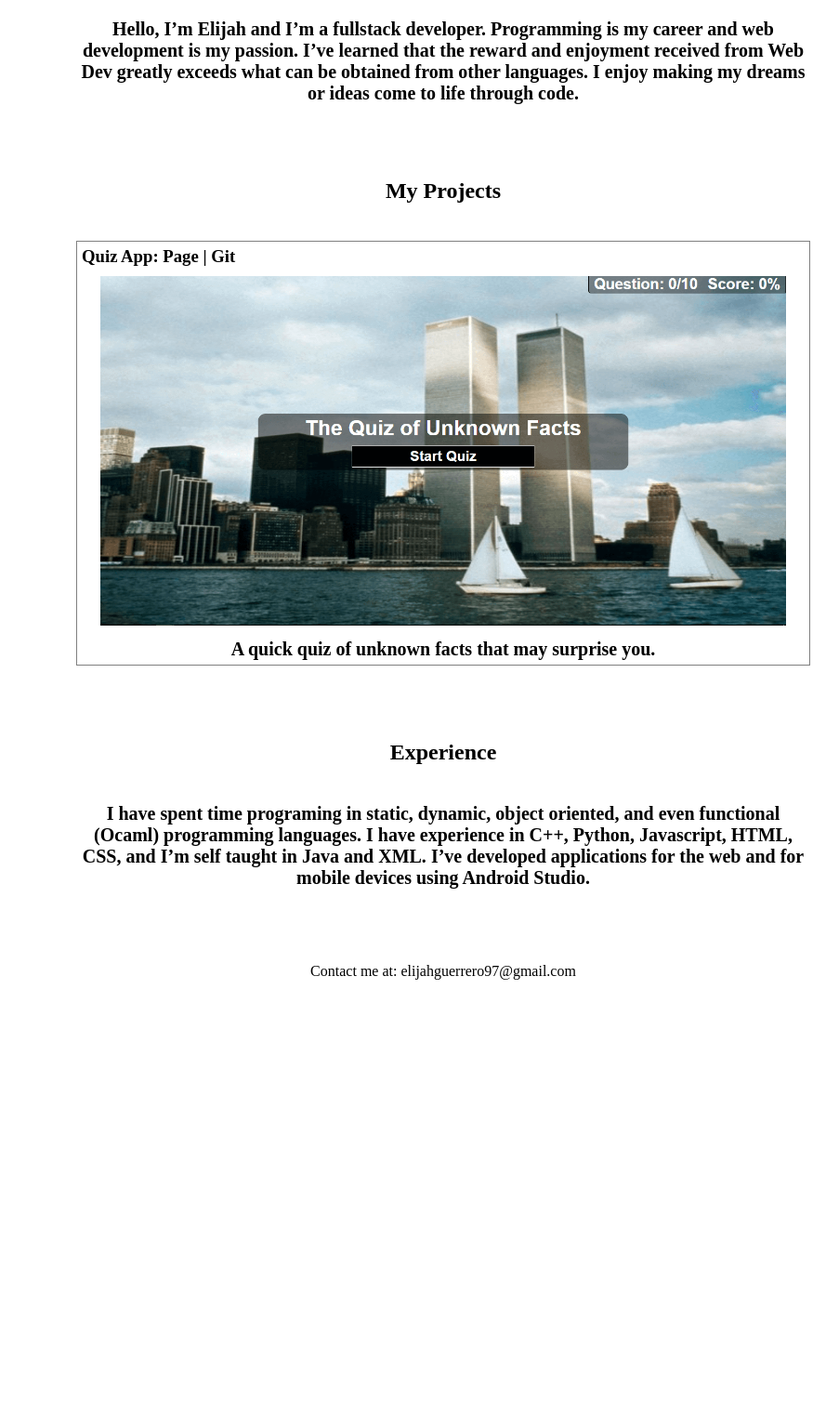
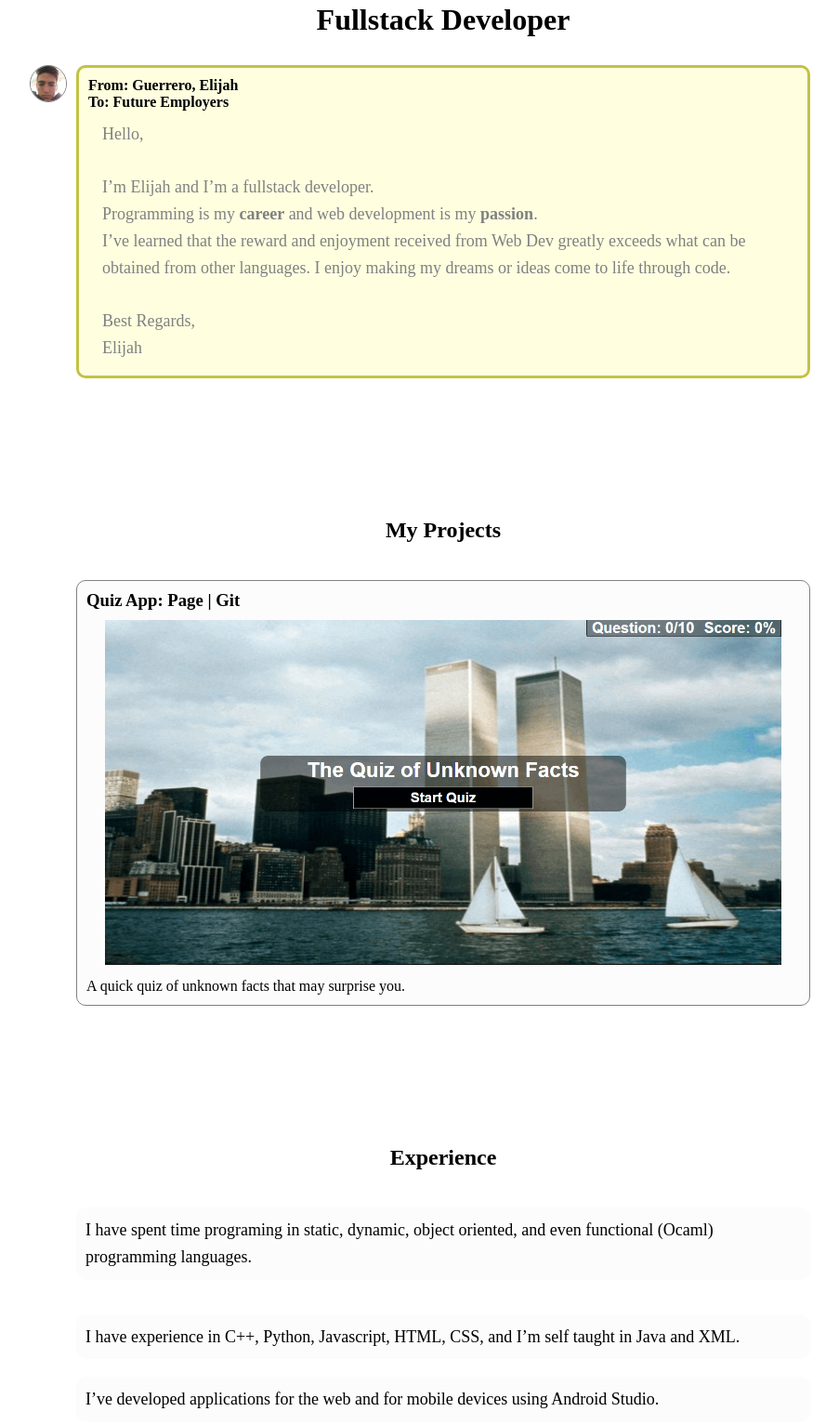
Before and after one commit to ezg97/Portfolio, a plain HTML site: page index.html in a window 1280 px wide. Shown: the part 157-1690 px from the top of the page at 93% size, without its empty margins (163-1066 px from the left). Before the commit the page ends 1211 px from the top, so only its background shows below. Drawn offline with nearby package versions, Linux system fonts and the light colour scheme.

Commit message:
added new branch

```diff
--- a/index.html
+++ b/index.html
@@ -26,10 +26,18 @@
         </header>
 
         <section id="bio">
-            <p>Hello, I’m Elijah and I’m a fullstack developer.
-                 Programming is my career and web development is my passion. I’ve learned that the reward and enjoyment received from Web Dev greatly exceeds what can be obtained from other
-                 languages.
-                 I enjoy making my dreams or ideas come to life through code.</p>
+            <div class='logo-border'>
+                <a href="mailto:elijahguerrero97@gmail.com?subject=In regards to your Portfolio"><img class="logo" src="elijah.jpg" alt="Logo"></a>
+            </div>
+
+            <div class='email' id='email'>
+                <h3>From: Guerrero, Elijah</h3>
+                <h3>To: Future Employers</h3>
+                <p class='email-body'><span>Hello,<br><br> I’m Elijah and I’m a fullstack developer.<br>
+                    Programming is my <b>career</b> and web development is my <b>passion</b>. <br>I’ve learned that the reward and enjoyment received from Web Dev greatly exceeds what can be obtained from other
+                    languages.
+                    I enjoy making my dreams or ideas come to life through code.<br><br>Best Regards,<br>Elijah</span></p>
+            </div>
         </section>
 
         <section id="projects">
@@ -43,9 +51,13 @@
 
         <section id="experience">
             <h2>Experience</h2>
-            <p><span>I have spent time programing in static, dynamic, object oriented, and even functional (Ocaml) programming languages.</span>
-                <span>I have experience in C++, Python, Javascript, HTML, CSS, and I’m self taught in Java and XML.</span> <span>I’ve developed applications
-                for the web and for mobile devices using Android Studio.</span></p>
+            <ul>
+                <li>I have spent time programing in static, dynamic, object oriented, and even functional (Ocaml) programming languages.</li>
+                <br><br>
+                <li>I have experience in C++, Python, Javascript, HTML, CSS, and I’m self taught in Java and XML.</li>
+                <br>
+                <li>I’ve developed applications for the web and for mobile devices using Android Studio.</li>
+            </ul>
         </section>
 
     </main>
--- a/index.js
+++ b/index.js
@@ -4,3 +4,9 @@ function btnDropClick(){
     console.log("btnDrop executed!")
     $('.content-drop').toggleClass("hide");
 }
+
+$('.email').click(function(e) {
+    document.getElementById('email').style.backgroundColor="rgba(0, 0, 0, 0.009)";
+    document.getElementById('email').style.borderColor="grey";
+
+});
--- a/main.css
+++ b/main.css
@@ -62,14 +62,12 @@
 
 /* "links" section for other styling */
 
-/* REMOVE ------------------------------------ */
+/* Hide */
 .hide{
     display: none;
 }
 
-
-
-/* MAIN */
+/* ---------------------- MAIN ----------------------*/
 [role='main']{
     position: relative;
     padding-top: 60px;
@@ -81,8 +79,58 @@
 header h1{
     width: 100%;
     text-align: center;
-    margin-top: 40px;
-    margin-bottom: 40px;
+    margin-top: 60px;
+    margin-bottom: -10px;
+}
+/* EMAIL LOGO */
+.logo-border{
+    width: 40px;
+    height: 40px;
+    float: left;
+    margin-left: -50px;
+
+}
+.logo{
+    border: 1px solid grey;
+    border-radius: 50%;
+    width: 100%;
+    height: 100%;
+    object-fit: cover;
+
+    padding: 0%;
+    margin: 0%;
+}
+.logo:hover, .logo:focus{
+    border: 1px solid white;
+
+}
+
+/* EMAIL BODY */
+.email{
+    border: 3px solid rgb(194, 194, 69);
+    border-radius: 10px;
+
+    background: lightyellow;
+
+    padding: 10px;
+}
+
+.email h3{
+    font-size: 16px;
+}
+
+.email-body{
+    padding: 5px;
+    padding-left: 15px;
+    margin-top: 5px;
+
+    text-align: left;
+}
+.email-body span{
+    font-size: 18px;
+    font-weight: 510;
+    color: grey;
+    line-height: 1.6;
 }
 
 /* IMAGES */
@@ -111,7 +159,7 @@ section{
 
     margin-left:auto;
     margin-right: auto;
-    margin-bottom: 80px
+    margin-top: 80px
 }
 
 section h2{
@@ -121,8 +169,10 @@ section h2{
 }
 
 section .quiz-app{
-    padding: 5px;
+    background-color: rgba(0, 0, 0, 0.01);
+    padding: 10px;
     border: 1px solid grey;
+    border-radius: 10px;
 }
 
 section img{
@@ -130,11 +180,20 @@ section img{
 }
 
 /* Text */
-section p{
+section ul li{
+    background-color: rgba(0, 0, 0, 0.01);
+    padding: 10px;
+    border-radius: 10px;
+    list-style-type: none;
     font-size: 20px;
     font-weight: bold;
     width: 100%;
-    text-align: center;
+    text-align: left;
+
+    font-size: 18px;
+    font-weight: 510;
+    color: black;
+    line-height: 1.6;
 }
 
 /* LINKS */
@@ -151,10 +210,17 @@ section p{
     color: darkgrey;
 }
 
-/* footer */
-[role='content-info']{
+/* -------- footer ------------- */
+[role="content-info"]{
+    margin-top:150px;
+
+    background-color: rgba(0, 0, 0, 0.1);
+    font-weight: bold;
     text-align: center;
+
+    padding: 10px;
 }
+
 
 /* computer screen */
 @media screen and (min-width: 768px) {
@@ -178,5 +244,27 @@ section p{
         display: flex;
         align-items: center;
     }
+    section{
+        margin-top: 100px;
+    }
+    [role='content-info']{
+        margin-top:150px;
+    }
+    header h1{
+        margin-bottom: -20px;
+    }
+}
 
+/* computer screen */
+@media screen and (min-width: 1024px) {
+    section{
+        margin-top: 150px;
+    }
+    [role='content-info']{
+        margin-top:200px;
+    }
+    header h1{
+        margin-top: 100px;
+        margin-bottom: -120px;
+    }
 }
```
Also changed, not shown: elijah.jpg (added).
